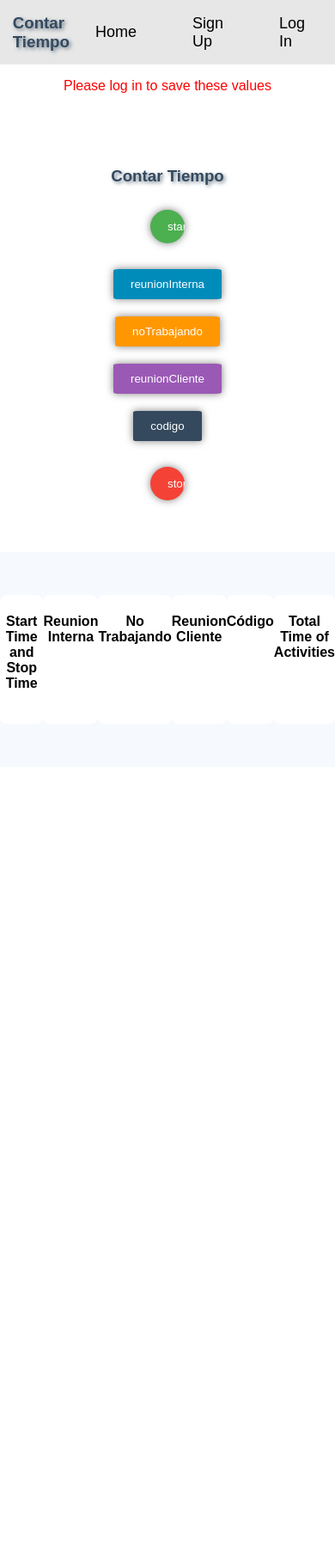
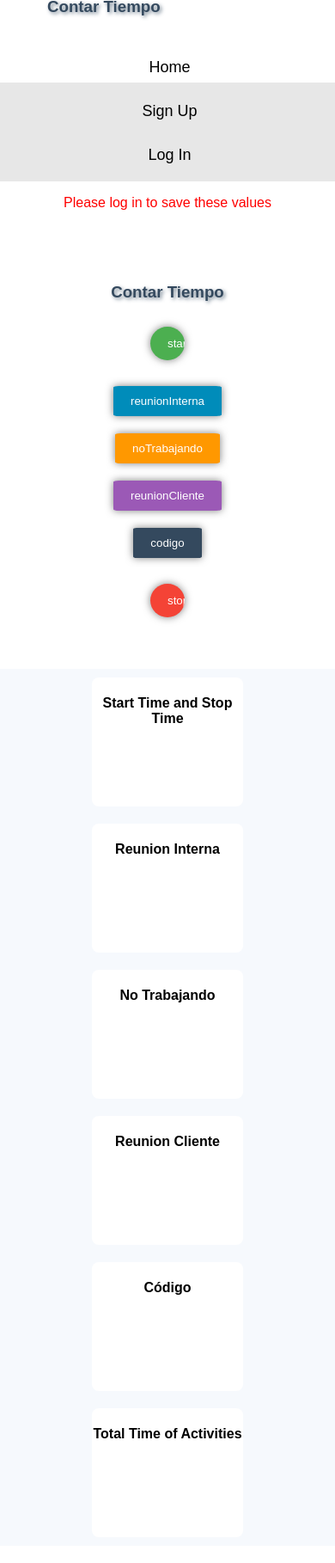
Before and after one commit to ebroadwater/contarTiempo, a PHP site: page /home.php in a window 390 px wide. Shown: the whole page at 86% size. Before the commit the page ends 800 px from the top, so only its background shows below. Run offline with PHP 8.4, Linux system fonts and the light colour scheme.

Commit message:
add css so that it works for mobile

```diff
--- a/styles.css
+++ b/styles.css
@@ -153,3 +153,34 @@ h1{
   text-align: center;
   background-color: white;
 }
+@media (max-width: 768px){
+  .navbar{
+    flex-direction: column;
+    padding: 20px;
+  }
+  .finalTotal{
+    flex-direction: column;
+    width:100%;
+    height:100%;
+    gap:20px;
+    padding-top:10px;
+    padding-bottom: 10px;
+  }
+  .square{
+    height: 150px;
+  }
+}
+@media (max-width: 1307px){
+  .finalTotal{
+    flex-direction: column;
+    width:100%;
+    height:100%;
+    gap:20px;
+    padding-top:10px;
+    padding-bottom: 10px;
+  }
+  .square{
+    height: 150px;
+    width:45%;
+  }
+}
```
Also changed, not shown: home.php (+0 -36 lines).
